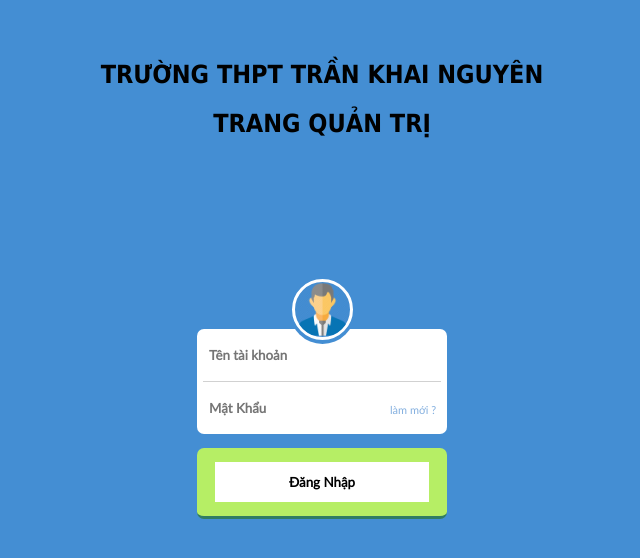
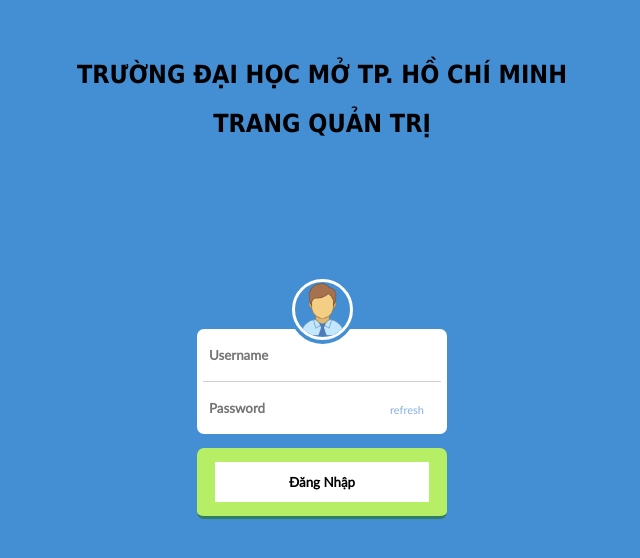
Before and after one commit to thanhnguyenhoang171/web_qldiemthi, a PHP site: page /admin/login.php in a window 1280 px wide. Shown: the top 558 px of the page, without its empty margins (318-958 px from the left). Run offline with PHP 8.4, Linux system fonts and the light colour scheme.

Commit message:
fixing done

```diff
--- a/diemthi/admin/login.php
+++ b/diemthi/admin/login.php
@@ -1,53 +1,65 @@
 <?php
 require '../classes/DB.class.php';
 session_start();
-$connect= new DB();
-$con=$connect->connect();
-if(isset($_POST['ok'])){
-	if($_POST['txtuser'] == null){
+$connect = new DB();
+$con = $connect->connect();
+if (isset($_POST['ok'])) {
+	if (empty($_POST['txtuser']) && empty($_POST['txtpass'])) {
+		?>
+		<script type="text/javascript">
+			alert("Vui lòng nhập đầy đủ tên tài khoản và mật khẩu!");
+			window.location = "login.php";
+		</script>
+		<?php
+		exit();
+	} else {
+		$u = $_POST['txtuser'];
+		$p = $_POST['txtpass'];
+	}
+	if ($_POST['txtuser'] == null) {
 		?>
 		<script type="text/javascript">
 			alert("Bạn Chưa Nhập Tên Tài Khoản.");
-		window.location="login.php";
+			window.location = "login.php";
 		</script>
 		<?php
 		exit();
 
-	}else{
-		$u=$_POST['txtuser'];
+	} else {
+		$u = $_POST['txtuser'];
 	}
-	if($_POST['txtpass'] == null){
+	if ($_POST['txtpass'] == null) {
 		?>
 		<script type="text/javascript">
 			alert("Bạn Chưa Nhập Mật Khẩu.Vui lòng Nhập Mật Khẩu!");
-		window.location="login.php";
+			window.location = "login.php";
 		</script>
 		<?php
 		exit();
-	}else{
-		$p=$_POST['txtpass'];
+	} else {
+		$p = $_POST['txtpass'];
 	}
-	if($u && $p){
+	if ($u && $p) {
 
-		//require("../includes/config.php");
+		require '../includes/config.php';
 
-		$query="select * from user where username='$u' and password='$p'";
-		$results = mysqli_query($con,$query);
-		if	($numrows = mysqli_num_rows($results) == 0){
+		$query = "select * from user where username='$u' and password='$p'";
+		$results = mysqli_query($con, $query);
+		if ($numrows = mysqli_num_rows($results) == 0) {
 			?>
 			<script type="text/javascript">
 				alert("Tên Truy cập Hoặc Mật Khẩu chưa chính Xác.Vui Lòng Nhập Lại!");
-		window.location="login.php";
+				window.location = "login.php";
 			</script>
 			<?php
 			exit();
 
-		}else{
-			$data=mysqli_fetch_assoc($results);
-			$_SESSION['ses_username']=$data['username'];
-			$_SESSION['ses_level']=$data['level'];
-			$_SESSION['ses_userid']=$data['userid'];
-			$_SESSION['password']=$data['password'];
+		} else {
+			$data = mysqli_fetch_assoc($results);
+			$_SESSION['ses_username'] = $data['username'];
+			$_SESSION['ses_level'] = $data['level'];
+			$_SESSION['ses_userid'] = $data['userid'];
+			$_SESSION['password'] = $data['password'];
 			header("location:index.php");
 			exit();
 		}
@@ -56,10 +68,11 @@ if(isset($_POST['ok'])){
 }
 ?>
 <!DOCTYPE html>
-<html >
+<html>
+
 <head>
 	<meta charset="UTF-8">
-  <title>TRANG QUẢN TRỊ VIÊN</title>
+	<title>ADMINSTRATION-OU</title>
 
 
 	<link rel="stylesheet" href="../assets/css/css/style.css">
@@ -68,19 +81,21 @@ if(isset($_POST['ok'])){
 </head>
 
 <body>
-<div style="margin-top:60px;text-align: center;font-weight: bold;font-size: 25px;font-family: Tahoma ">TRƯỜNG THPT TRẦN KHAI NGUYÊN</div>
-<div style="margin-top:20px;text-align: center;font-weight: bold;font-size: 25px;font-family: Tahoma ">TRANG QUẢN TRỊ</div>
+	<div style="margin-top:60px;text-align: center;font-weight: bold;font-size: 25px;font-family: Tahoma ">TRƯỜNG ĐẠI
+		HỌC MỞ TP. HỒ CHÍ MINH</div>
+	<div style="margin-top:20px;text-align: center;font-weight: bold;font-size: 25px;font-family: Tahoma ">TRANG QUẢN
+		TRỊ</div>
 	<div class="wrap">
 		<div class="avatar">
-      <img src="../assets/img/images/boss.png">
+			<img src="../assets/img/images/admin.png">
 		</div>
-		<form action="login.php" method="post">
-		<input type="text" name="txtuser" placeholder="Tên tài khoản" required>
+		<form action="login.php" method="post" novalidate>
+			<input type="text" name="txtuser" placeholder="Username" required>
 			<div class="bar">
 				<i></i>
 			</div>
-		<input type="password" name="txtpass" placeholder="Mật Khẩu" required>
-		<a href="" class="forgot_link">làm mới ?</a>
+			<input type="password" name="txtpass" placeholder="Password" required>
+			<a href="" class="forgot_link">refresh</a>
 			<button><input type="submit" name="ok" value="Đăng Nhập" /></button>
 		</form>
 	</div>
@@ -88,4 +103,5 @@ if(isset($_POST['ok'])){
 	<script src="js/index.js"></script>
 
 </body>
+
 </html>
```
Also changed, not shown: diemthi/assets/img/images/admin.png (added), diemthi/assets/img/images/boss.png (deleted). Lines whose indentation alone changed are shown as unchanged.
